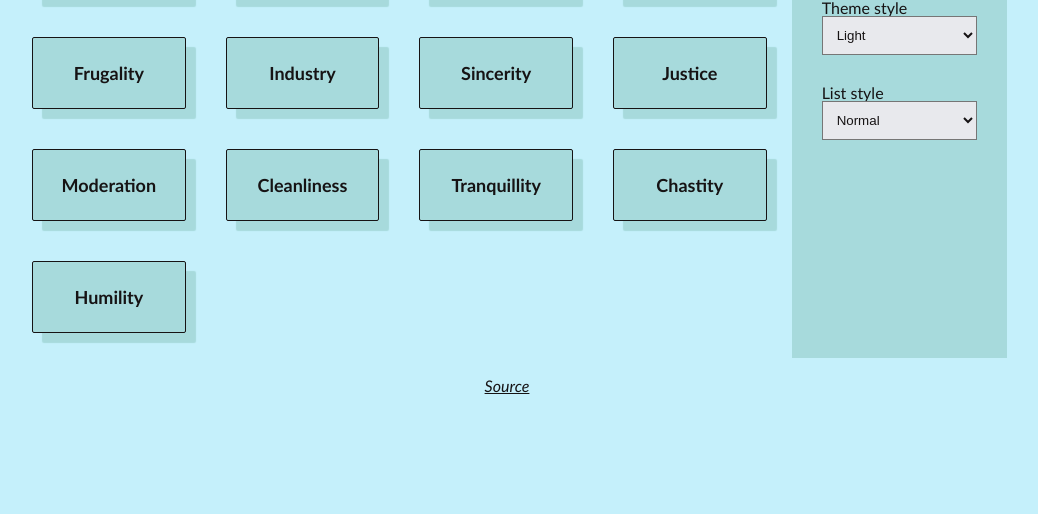
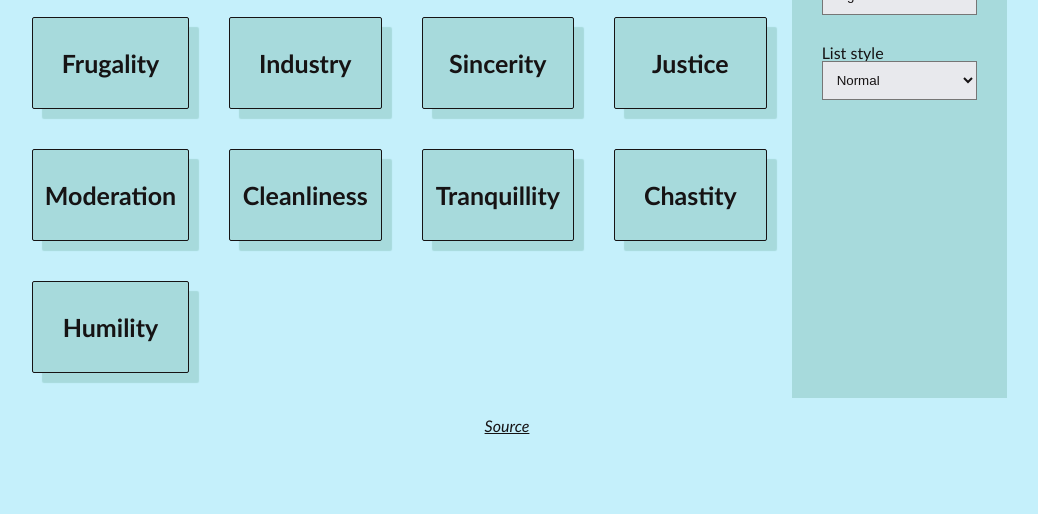
Before and after one commit to dela0130/mtm6302-persistent-preferences-dela1030, a plain HTML site: page index.html in a window 1280 px wide. Shown: the part 286-800 px from the top of the page, without its empty margins (133-1171 px from the left). Drawn offline with Linux system fonts and the light colour scheme.

Commit message:
Part way done implementing the javascript.

```diff
--- a/index.html
+++ b/index.html
@@ -1,5 +1,5 @@
 <!DOCTYPE html>
-<html class="theme-light list-compact" lang="en">
+<html class="list-normal " lang="en">
 <head>
     <meta charset="UTF-8">
     <meta http-equiv="X-UA-Compatible" content="IE=edge">
@@ -19,7 +19,7 @@
 
             </ul>
         </div>
-        <div class="preferences">
+        <div class="preferences" id="pref">
             <h2>Preferences</h2>
             <form id="theme-pref">
                 <label for="theme-styles">Theme style</label>
@@ -46,7 +46,7 @@
     </main>
 
     <footer>
-        <p><a href="http://www.thirteenvirtues.com/">Source</a></p>
+        <p><a id="source" href="http://www.thirteenvirtues.com/">Source</a></p>
     </footer>
 
     <script src="/script.js"></script>
--- a/script.js
+++ b/script.js
@@ -22,8 +22,13 @@ const $themeStyles = document.getElementById('theme-styles')
 const $htmlElement = document.documentElement
 
 for (const listitem of listitems) {
+    /*
+    For some reason, I can't style tooltips using this method. Maybe b/c the classes are loaded in dynamically?. See setStyle().
     listhtml.push(`
         <li class="listitem tooltip"> ${listitem.item} <span class="tooltiptext">${listitem.description}</span></li>
+    `)*/
+    listhtml.push(`
+        <li class="listitem tooltip"> ${listitem.item}</li>
     `)
 }
 
@@ -33,3 +38,53 @@ $themeStyles.addEventListener('change', function(){
     $htmlElement.classList
 
 })
+
+const theme = {
+    primary: '#A7DADC',
+    secondary: '#C5F0FB',
+    accent: '#E8E9ED',
+    fontColor: '#161314'
+}
+
+const listNormal = {
+    height: '100px',
+    fontSize: '25px'
+}
+
+
+const $body = document.body
+const $pref = document.getElementById('pref')
+const $source = document.getElementById('source')
+const listItems = document.querySelectorAll('li')
+const selectBoxes = document.querySelectorAll('select')
+const toolTips = document.querySelectorAll('tooltiptext')
+
+function setStyle () {
+    $body.style.backgroundColor = theme.secondary
+    $body.style.color = theme.fontColor
+    $pref.style.backgroundColor = theme.primary
+    $source.style.color = theme.fontColor
+
+    for (const listItem of listItems) {
+        listItem.style.backgroundColor = theme.primary
+        listItem.style.color = theme.fontColor
+        listItem.style.borderColor - theme.fontColor
+        listItem.style.boxShadow = '10px 10px 1px' + theme.primary
+    }
+
+    for (const selectBox of selectBoxes){
+        selectBox.style.backgroundColor = theme.accent
+        selectBox.style.color = theme.fontColor
+    }
+    /*
+    This for some reason doesn't work.
+    for (const toolTip of toolTips) {
+        toolTip.style.backgroundColor = theme.accent
+        toolTip.style.color = theme.fontColor
+        toolTip.style.borderColor = theme.fontColor
+        toolTip.style.boxShadow = '10px 10px 1px' + theme.primary
+    }
+    */
+}
+
+setStyle()
--- a/style.css
+++ b/style.css
@@ -79,18 +79,18 @@ My code
  }
 
  .list-normal {
-    --item-height: 100px;
+    --item-height: 70px;
     --item-font-size: 25px;
  }
 
  .list-compact {
-    --item-height: 50px;
+    --item-height: 60px;
     --item-font-size: 18px;
  }
 
  .list-large {
-    --item-height: 110px;
-    --item-font-size: 35px;
+    --item-height: 80px;
+    --item-font-size: 30px;
  }
 
 
@@ -145,15 +145,15 @@ li {
     border-radius: 2px;
     margin: 20px;
     padding: 10px;
-    font-weight: 900;
+    font-weight: 700;
     font-size: var(--item-font-size);
     height: var(--item-height);
     display: flex;
     flex-direction: column;
     justify-content: center;
 
-    border: 1px solid var(--font-color);
-    box-shadow:  10px 10px 1px var(--color-primary);
+    border: 1px solid;
+    box-shadow:  var(--color-primary);
 
 }
 
```
